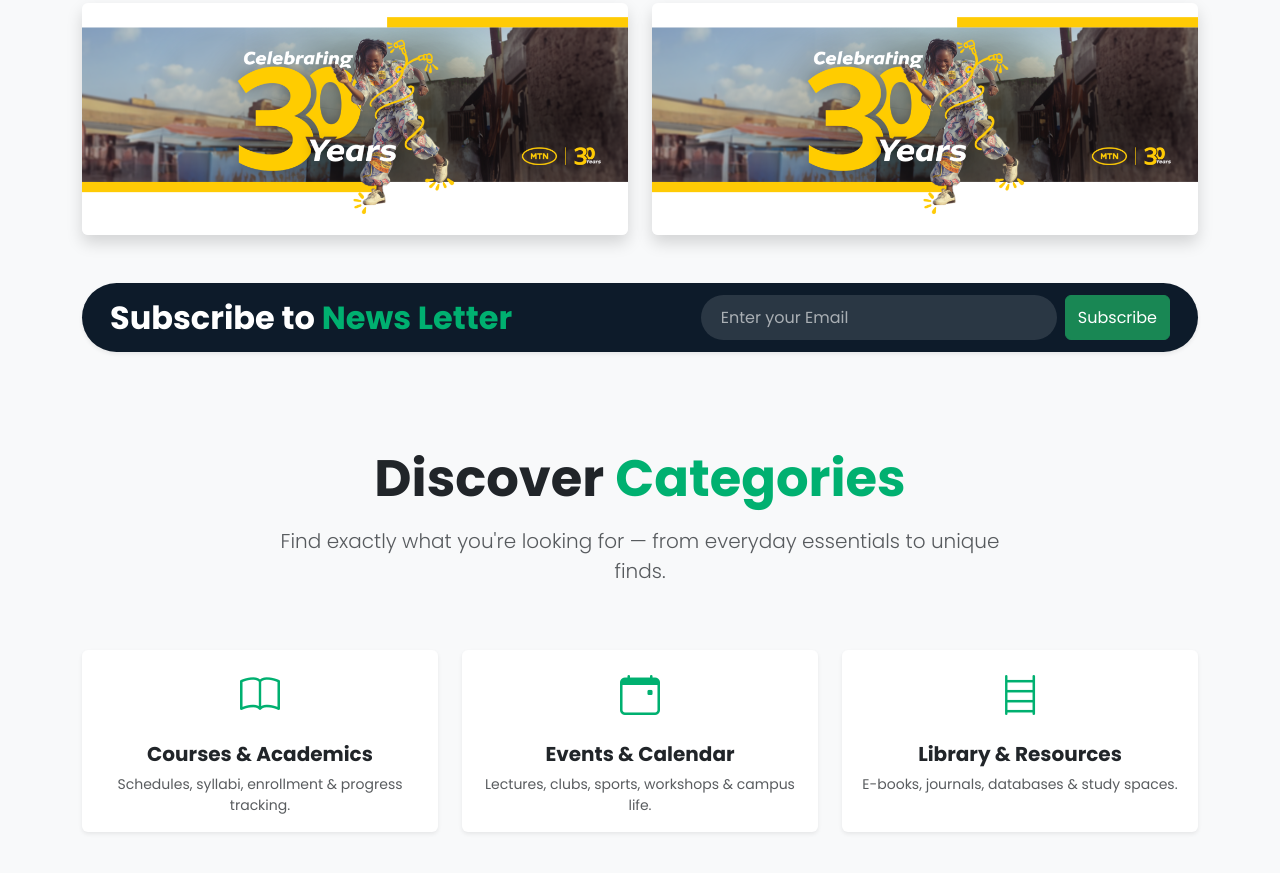
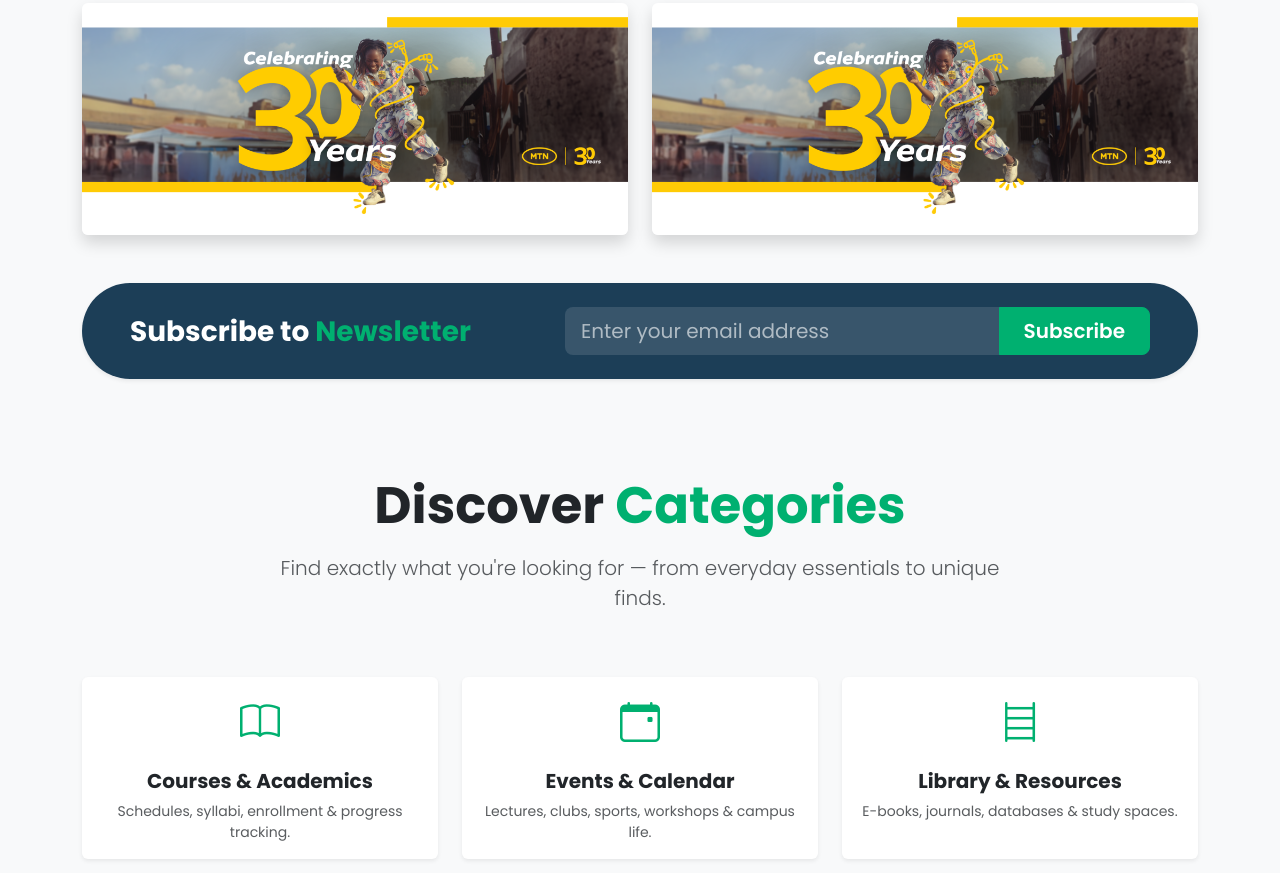
Before and after one commit to KevinAfa/campus-connect-final, a plain HTML site: page index.html in a window 1280 px wide. Shown: the part 892-1765 px from the top of the page. Drawn offline with nearby package versions, Linux system fonts and the light colour scheme.

Commit message:
minor changes

```diff
--- a/index.html
+++ b/index.html
@@ -328,18 +328,44 @@
       </div>
 
       <!-- Newsletter Bar -->
-      <div class="container mb-5">
-        <nav class="navbar navbar-expand-lg rounded-pill shadow-sm" style="background-color: #1c3e57;">
-          <div class="container-fluid">
-            <ul class="navbar-nav me-auto mb-2 mb-lg-0">
-              <h2 class="fw-bold text-white mb-0">Subscribe to <span style="color: #00b070;">News Letter</span></h2>
-            </ul>
-            <form class="d-flex w-auto">
-              <input type="email" class="form-control me-2" placeholder="Enter your Email" aria-label="Email">
-              <button class="btn btn-success" type="submit">Subscribe</button>
-            </form>
+     <div class="container mb-5">
+        <div class="card rounded-pill shadow-sm overflow-hidden" style="background-color: #1c3e57; border: none;">
+          <div class="card-body py-4 px-4 px-md-5">
+            <div class="row align-items-center g-4">
+
+              <!-- Left text (on larger screens stays left, on mobile centers or stacks) -->
+              <div class="col-lg-5 text-center text-lg-start">
+                <h2 class="fw-bold text-white mb-0 fs-3 fs-lg-2">
+                  Subscribe to <span style="color: #00b070;">Newsletter</span>
+                </h2>
+              </div>
+
+              <!-- Right: Input + Button inside -->
+              <div class="col-lg-7">
+                <form class="d-flex">
+                  <div class="input-group input-group-lg">
+                    <input
+                      type="email"
+                      class="form-control border-0"
+                      placeholder="Enter your email address"
+                      aria-label="Email for newsletter"
+                      required
+                      style="background-color: rgba(255,255,255,0.12); color: white;"
+                    >
+                    <button
+                      class="btn btn-success px-4 fw-semibold"
+                      type="submit"
+                      style="background-color: #00b070; border-color: #00b070;"
+                    >
+                      Subscribe
+                    </button>
+                  </div>
+                </form>
+              </div>
+
+            </div>
           </div>
-        </nav>
+        </div>
       </div>
 
       <!-- Categories -->
@@ -519,7 +545,28 @@
 
           </div>
         </div>
+        <!-- Copyright / Powered By Section -->
+          <div class="copyright-section text-center py-4 mt-5 border-top">
+            <div class="container">
+              <div class="d-flex flex-column flex-md-row justify-content-center align-items-center gap-3 gap-md-4">
+
+                <!-- Optional small logo/icon (use your accent color) -->
+                <div class="logo-icon" style="font-size: 2rem; color: var(--accent); opacity: 0.9;">
+                  🛒 <!-- or use your leaf emoji / actual logo img -->
+                </div>
+
+                <p class="mb-0 text-white fw-medium" style="font-size: 0.95rem; letter-spacing: 0.3px;">
+                  © <span id="current-year"></span> Campus <span style="color: #00b070;">Connect</span>.
+                  <span class="text-secondary mx-2">|</span>
+                  Powered by <strong class="text-accent">IUIU Life Skills Class of 2026</strong>
+                </p>
+
+
+              </div>
+            </div>
+          </div>
       </footer>
+
     <script src="https://cdn.jsdelivr.net/npm/bootstrap@5.3.3/dist/js/bootstrap.bundle.min.js"></script>
   </body>
 </html>
```
